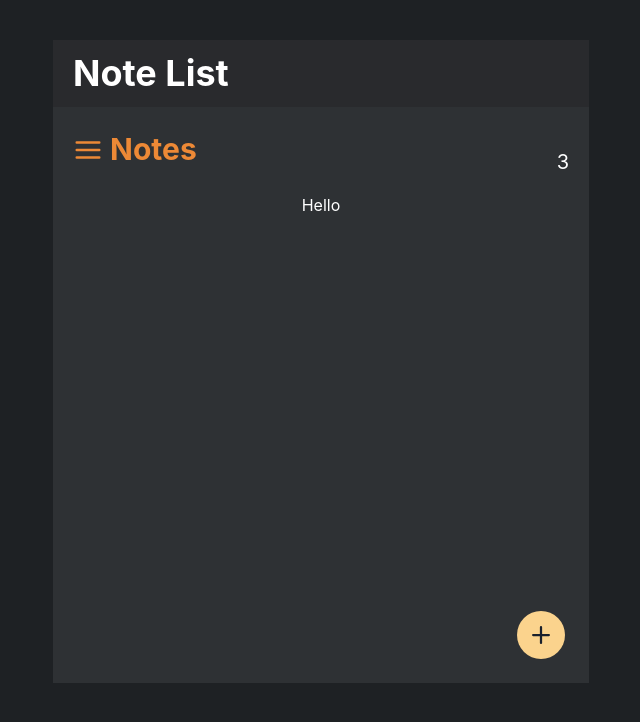
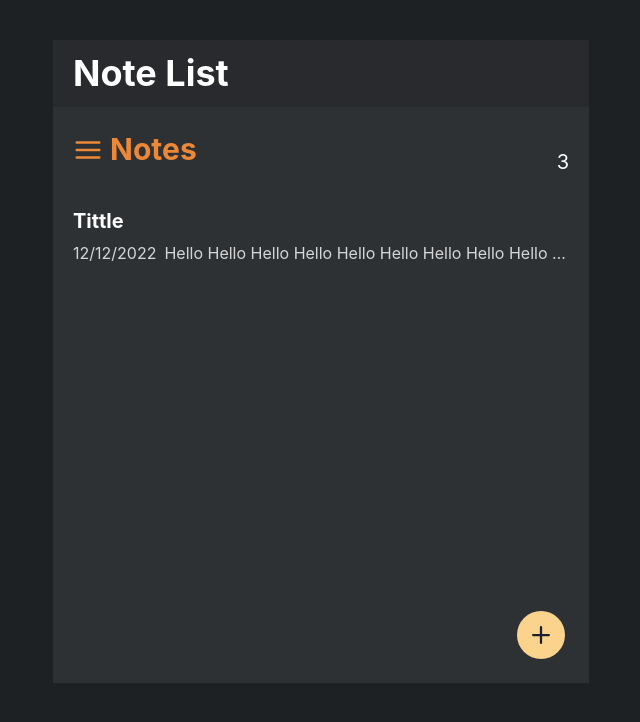
Before and after one commit to avi-2-avi/django-react-notes, a React (Vite) app in the folder frontend/: page / in a window 1280 px wide. Shown: the top 722 px of the page, without its empty margins (319-959 px from the left). Built offline with nearby package versions, Linux system fonts and the light colour scheme.

Commit message:
List and element style

```diff
--- /dev/null
+++ b/frontend/src/components/ListItem.tsx
@@ -0,0 +1,41 @@
+import { Text, Heading, HStack, VStack } from "@chakra-ui/react";
+import { FC, MouseEventHandler } from "react";
+
+export interface ListItemProps {
+  tittle: string;
+  description: string;
+  updateDate: string;
+  onClick?: MouseEventHandler<HTMLDivElement>;
+}
+
+export const ListItem: FC<ListItemProps> = ({
+  onClick,
+  tittle,
+  description,
+  updateDate,
+}) => {
+  const hoverStyle = {
+    bg: "#1E2124",
+  };
+
+  return (
+    <VStack
+      w="full"
+      onClick={onClick}
+      alignItems="start"
+      _hover={hoverStyle}
+      px={5}
+      py={4}
+    >
+      <Heading as="h3" size="md">
+        {tittle}
+      </Heading>
+      <HStack w="inherit" textColor="whiteAlpha.800">
+        <Text>{updateDate}</Text>
+        <Text maxW="full" isTruncated>
+          {description}
+        </Text>
+      </HStack>
+    </VStack>
+  );
+};
--- a/frontend/src/pages/NotesListPage.tsx
+++ b/frontend/src/pages/NotesListPage.tsx
@@ -8,12 +8,17 @@ import {
   IconButton,
   VStack,
 } from "@chakra-ui/react";
+import { ListItem } from "../components/ListItem";
 
 export const NotesListPage = () => {
   const scrollbar = {
     "::-webkit-scrollbar": {
       display: "none",
     },
+  };
+
+  const onClickItem = () => {
+    console.log("Works!");
   };
 
   return (
@@ -24,8 +29,8 @@ export const NotesListPage = () => {
             Note List
           </Heading>
         </Flex>
-        <Flex direction="column" bg="#2E3134" px={5} py={6} h="60vh">
-          <Flex w="full">
+        <Flex direction="column" bg="#2E3134" py={6} h="60vh">
+          <Flex w="full" px={5}>
             <Heading pb={6} size="lg" as="h2">
               <HamburgerIcon mb={1} /> Notes
             </Heading>
@@ -35,7 +40,12 @@ export const NotesListPage = () => {
             </Text>
           </Flex>
           <VStack maxH="full" overflowY="auto" sx={scrollbar}>
-            <div>Hello</div>
+            <ListItem
+              tittle="Tittle"
+              description="Hello Hello Hello Hello Hello Hello Hello Hello Hello Hello Hello Hello Hello Hello Hello Hello Hello Hello Hello Hello Hello Hello Hello Hello Hello Hello Hello Hello Hello Hello Hello Hello Hello Hello Hello Hello Hello Hello Hello Hello Hello Hello Hello Hello Hello Hello Hello Hello Hello Hello Hello Hello Hello Hello Hello Hello Hello Hello Hello Hello Hello Hello Hello Hello Hello Hello Hello Hello Hello Hello Hello Hello Hello Hello Hello Hello Hello Hello Hello Hello Hello Hello Hello Hello Hello Hello Hello Hello Hello Hello Hello Hello Hello Hello Hello Hello Hello Hello Hello Hello Hello "
+              updateDate="12/12/2022"
+              onClick={onClickItem}
+            />
           </VStack>
         </Flex>
         <Flex w="full" justifyContent="end" bg="#2E3134" p={6}>
```
